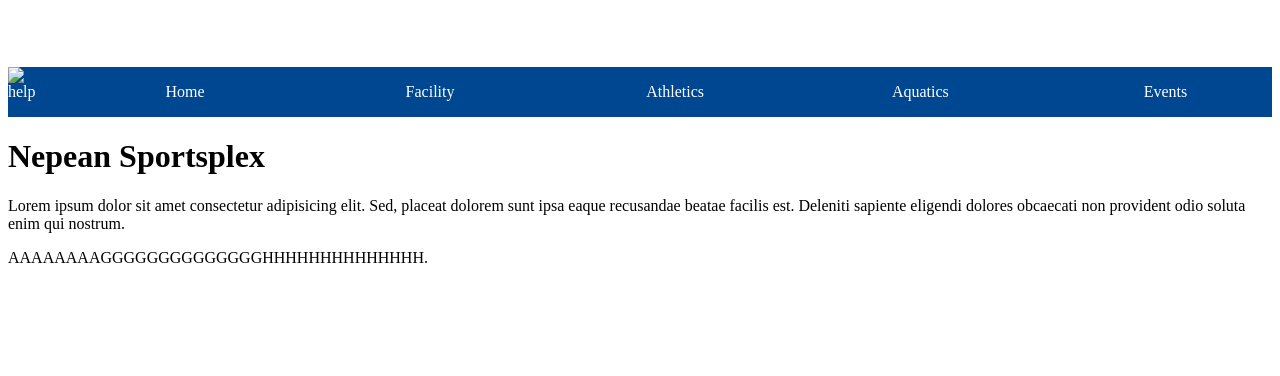
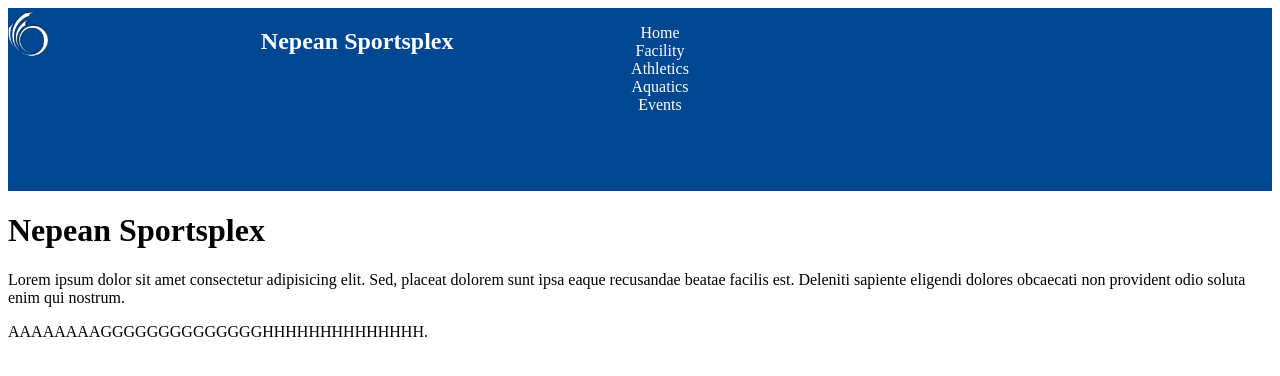
Before and after one commit to imd1005-web-development-winter-2023/assignment-02-garnkai, a plain HTML site: page index.html in a window 1280 px wide. Drawn offline with Linux system fonts and the light colour scheme.

Commit message:
photo but menu messed up

```diff
--- a/index.html
+++ b/index.html
@@ -9,11 +9,12 @@
 
   <body>
     <header>
-      <h2>Nepean Sportsplex</h2>
       <div class="header">
-        <img scr="ottawaLogo.png" alt="help"/>
+        <h2 class="headerName">Nepean Sportsplex</h2>
+        <img class="headerLogo" src="images\ottawaLogo.png" alt="City of Ottawa Logo"/>
         <nav>
           <div class="headerNav">
+            <div class="headerNavTabs">
               <ul>
 
                 <li><a href="#">Home</a></li>
@@ -23,6 +24,7 @@
                 <li><a href="#">Events</a></li>
 
               </ul>
+            </div>
           </div>
         </nav>
       </div>
--- a/style.css
+++ b/style.css
@@ -6,55 +6,92 @@ header{
 }
 
 .header {
-  display: flex;
+  display: grid;
+  grid-template-columns: repeat(5, minmax(1rem, 20rem));
+  grid-template-rows: 2fr 1fr;
   background-color:#004791;
 }
 
-.headerNav ul{
-  display: grid ;
-  grid-template-columns: repeat(5, minmax(1rem, 20rem));
-  grid-template-rows: 1fr;
+.headerLogo {
+  grid-column-start: 1;
+  grid-column-end: 2;
+  grid-row-start: 1;
+  grid-row-end:2;
+  display: flex;
+  width: 2.5rem;
+  object-fit: cover;
+}
+
+.headerName {
+  grid-column-start: 2;
+  grid-column-end: 3;
+  grid-row-start: 1;
+  grid-row-end:2;
+}
+
+.headerNavTabs ul{
   gap: 2rem;
   list-style-type: none;
 }
 
-.headerNav ul li a{
+.headerNavTabs ul li a{
   color:#ffffff;
   text-decoration: none;
 }
 
-.headerNav ul li:nth-child(1){
+.headerNavTabs ul li:nth-child(1){
   grid-column-start: 1;
   grid-column-end: 2;
+  grid-row-start: 2;
+  grid-row-end: 3;
   text-align: center;
 }
 
-.headerNav ul li:nth-child(2){
+.headerNavTabs ul li:nth-child(2){
   grid-column-start: 2;
   grid-column-end: 3;
+  grid-row-start: 2;
+  grid-row-end: 3;
   text-align: center;
 }
 
 .headerNav ul li:nth-child(3){
   grid-column-start: 3;
   grid-column-end: 4;
+  grid-row-start: 2;
+  grid-row-end: 3;
   text-align: center;
 }
 
-.headerNav ul li:nth-child(4){
+.headerNavTabs ul li:nth-child(4){
   grid-column-start: 4;
   grid-column-end: 5;
+  grid-row-start: 2;
+  grid-row-end: 3;
   text-align: center;
 }
 
-.headerNav ul li:nth-child(5){
+.headerNavTabs ul li:nth-child(5){
   grid-column-start: 5;
   grid-column-end: 6;
+  grid-row-start: 2;
+  grid-row-end: 3;
   text-align: center;
-  color: aquamarine;
 }
 
-.headerNav ul li a:hover{
+.headerNavTabs ul li a:hover{
   color:#badadd;
   font-weight:bold;
 }
+
+.sr-only {
+  position: absolute;
+  width: 1px;
+  height: 1px;
+  padding: 0;
+  margin: -1px;
+  overflow: hidden;
+  clip: rect(0, 0, 0, 0);
+  white-space: nowrap;
+  border-width: 0;
+}
```
Lines whose indentation alone changed are shown as unchanged.
